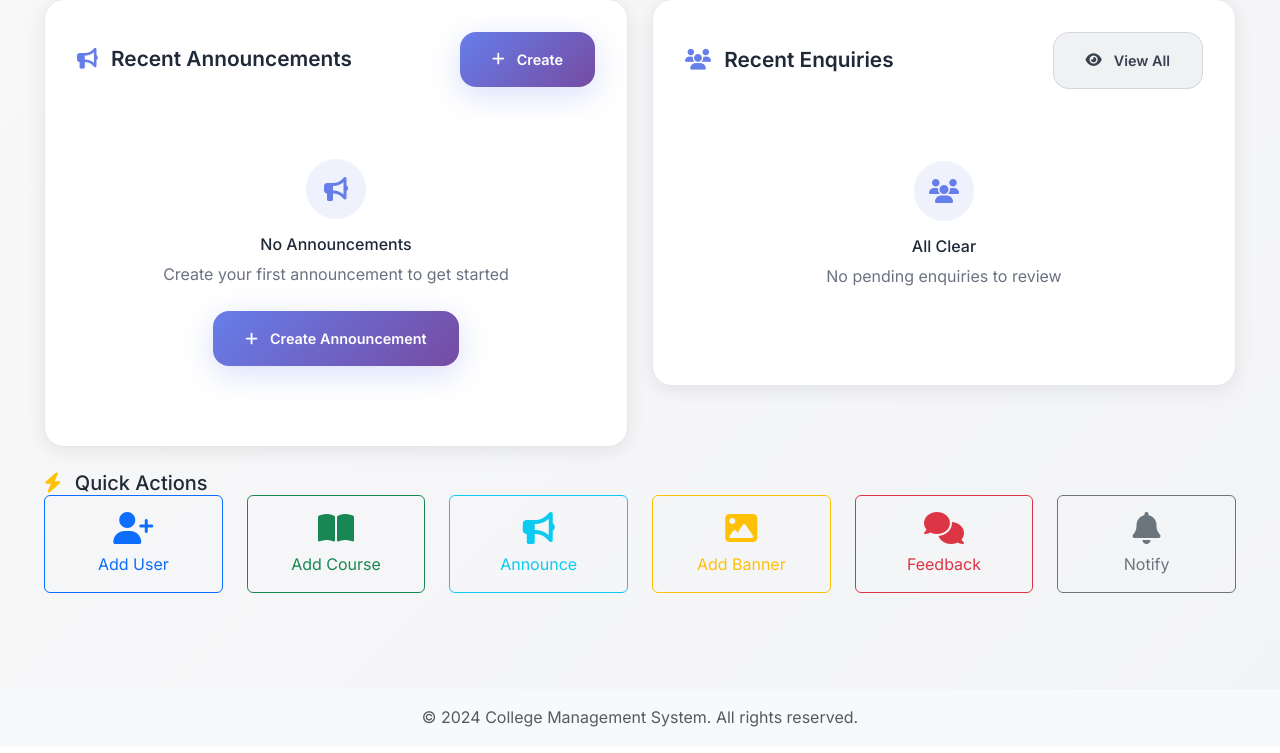
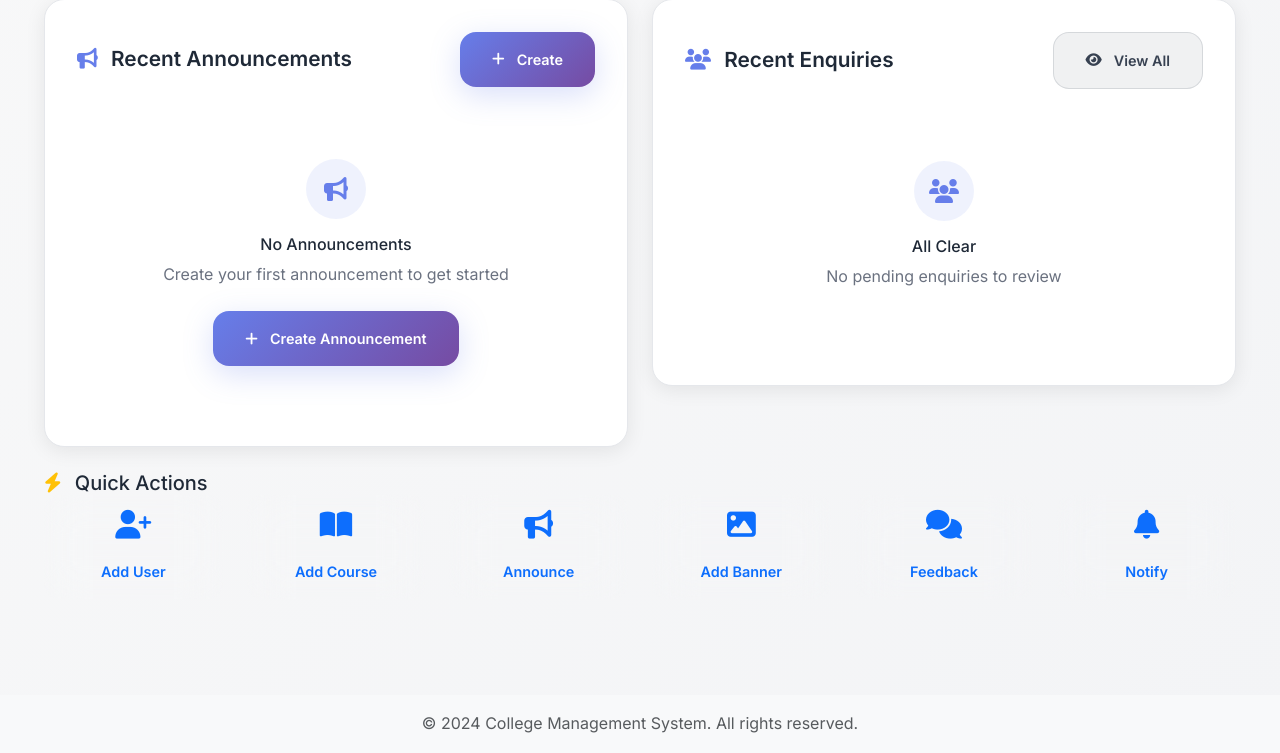
Before and after one commit to rushi-mereddy/adarsh-app, a Flask app: page /admin/dashboard in a window 1280 px wide. Shown: the part 1275-2028 px from the top of the page. Before the commit the page ends 2002 px from the top, so only its background shows below. Run offline with Flask 3, Linux system fonts and the light colour scheme; a user stored in the database is signed in; data comes from the database, SQL or seed files in the repository; data that the repository does not hold is empty.

Commit message:
Improve the look and feel of buttons across the admin control panel
Updates Bootstrap button styles in admin templates to ensure UI consistency.

Replit-Commit-Author: Agent
Replit-Commit-Session-Id: 2cc784f4-5331-4df3-a63c-dbbc9e05f573
Replit-Commit-Screenshot-Url: https://storage.googleapis.com/screenshot-production-us-central1/9c66b4d1-a79a-4b18-9b9c-1812925f0ecb/7a5cfa5a-1ba6-4563-8037-b73dc2bcf550.jpg

```diff
--- a/templates/admin/dashboard.html
+++ b/templates/admin/dashboard.html
@@ -308,37 +308,37 @@
                 <div class="card-body-ultra">
                     <div class="row">
                         <div class="col-lg-2 col-md-3 col-6 mb-3">
-                            <a href="{{ url_for('admin_add_user') }}" class="btn btn-outline-primary w-100 h-100 d-flex flex-column justify-content-center align-items-center py-3">
+                            <a href="{{ url_for('admin_add_user') }}" class="btn-ultra btn-outline-primary-ultra w-100 h-100 d-flex flex-column justify-content-center align-items-center py-3">
                                 <i class="fas fa-user-plus fa-2x mb-2"></i>
                                 <span>Add User</span>
                             </a>
                         </div>
                         <div class="col-lg-2 col-md-3 col-6 mb-3">
-                            <a href="{{ url_for('admin_add_course') }}" class="btn btn-outline-success w-100 h-100 d-flex flex-column justify-content-center align-items-center py-3">
+                            <a href="{{ url_for('admin_add_course') }}" class="btn-ultra btn-outline-success-ultra w-100 h-100 d-flex flex-column justify-content-center align-items-center py-3">
                                 <i class="fas fa-book-open fa-2x mb-2"></i>
                                 <span>Add Course</span>
                             </a>
                         </div>
                         <div class="col-lg-2 col-md-3 col-6 mb-3">
-                            <a href="{{ url_for('admin_add_announcement') }}" class="btn btn-outline-info w-100 h-100 d-flex flex-column justify-content-center align-items-center py-3">
+                            <a href="{{ url_for('admin_add_announcement') }}" class="btn-ultra btn-outline-info-ultra w-100 h-100 d-flex flex-column justify-content-center align-items-center py-3">
                                 <i class="fas fa-bullhorn fa-2x mb-2"></i>
                                 <span>Announce</span>
                             </a>
                         </div>
                         <div class="col-lg-2 col-md-3 col-6 mb-3">
-                            <a href="{{ url_for('admin_add_banner') }}" class="btn btn-outline-warning w-100 h-100 d-flex flex-column justify-content-center align-items-center py-3">
+                            <a href="{{ url_for('admin_add_banner') }}" class="btn-ultra btn-outline-warning-ultra w-100 h-100 d-flex flex-column justify-content-center align-items-center py-3">
                                 <i class="fas fa-image fa-2x mb-2"></i>
                                 <span>Add Banner</span>
                             </a>
                         </div>
                         <div class="col-lg-2 col-md-3 col-6 mb-3">
-                            <a href="{{ url_for('admin_feedback') }}" class="btn btn-outline-danger w-100 h-100 d-flex flex-column justify-content-center align-items-center py-3">
+                            <a href="{{ url_for('admin_feedback') }}" class="btn-ultra btn-outline-danger-ultra w-100 h-100 d-flex flex-column justify-content-center align-items-center py-3">
                                 <i class="fas fa-comments fa-2x mb-2"></i>
                                 <span>Feedback</span>
                             </a>
                         </div>
                         <div class="col-lg-2 col-md-3 col-6 mb-3">
-                            <a href="{{ url_for('admin_add_notification') }}" class="btn btn-outline-secondary w-100 h-100 d-flex flex-column justify-content-center align-items-center py-3">
+                            <a href="{{ url_for('admin_add_notification') }}" class="btn-ultra btn-outline-secondary-ultra w-100 h-100 d-flex flex-column justify-content-center align-items-center py-3">
                                 <i class="fas fa-bell fa-2x mb-2"></i>
                                 <span>Notify</span>
                             </a>
--- a/templates/admin/enquiries.html
+++ b/templates/admin/enquiries.html
@@ -139,7 +139,7 @@
                                    onkeyup="searchEnquiries(this.value)">
                         </div>
                         <div class="col-md-3 mb-2">
-                            <button class="btn btn-secondary w-100" onclick="clearFilters()">
+                            <button class="btn-ultra btn-secondary-ultra w-100" onclick="clearFilters()">
                                 <i class="fas fa-times me-1"></i>Clear Filters
                             </button>
                         </div>
--- a/templates/admin/feedback.html
+++ b/templates/admin/feedback.html
@@ -146,7 +146,7 @@
                             </select>
                         </div>
                         <div class="col-md-3 mb-2">
-                            <button class="btn btn-secondary w-100" onclick="clearFilters()">
+                            <button class="btn-ultra btn-secondary-ultra w-100" onclick="clearFilters()">
                                 <i class="fas fa-times me-1"></i>Clear Filters
                             </button>
                         </div>
--- a/templates/admin/import_preview.html
+++ b/templates/admin/import_preview.html
@@ -169,7 +169,7 @@
                             <input type="hidden" name="default_password" value="{{ form.default_password.data }}">
                             <input type="hidden" name="department" value="{{ form.department.data }}">
                             <input type="hidden" name="classroom_id" value="{{ form.classroom_id.data }}">
-                            <button type="submit" class="btn btn-success btn-lg"
+                            <button type="submit" class="btn-ultra btn-success-ultra btn-lg"
                                     onclick="return confirm('Are you sure you want to import {{ result.valid_count }} students?')">
                                 <i class="fas fa-check"></i> Import {{ result.valid_count }} Students
                             </button>
@@ -179,7 +179,7 @@
                         <form method="POST" action="{{ url_for('admin_confirm_import') }}" class="d-inline">
                             <input type="hidden" name="action" value="cancel">
                             <input type="hidden" name="temp_file" value="{{ temp_file }}">
-                            <button type="submit" class="btn btn-outline-secondary btn-lg">
+                            <button type="submit" class="btn-ultra btn-outline-secondary-ultra btn-lg">
                                 <i class="fas fa-times"></i> Cancel
                             </button>
                         </form>
--- a/templates/admin/notifications.html
+++ b/templates/admin/notifications.html
@@ -132,7 +132,7 @@
                             </select>
                         </div>
                         <div class="col-md-4 mb-2">
-                            <button class="btn btn-secondary w-100" onclick="clearFilters()">
+                            <button class="btn-ultra btn-secondary-ultra w-100" onclick="clearFilters()">
                                 <i class="fas fa-times me-1"></i>Clear Filters
                             </button>
                         </div>
```
